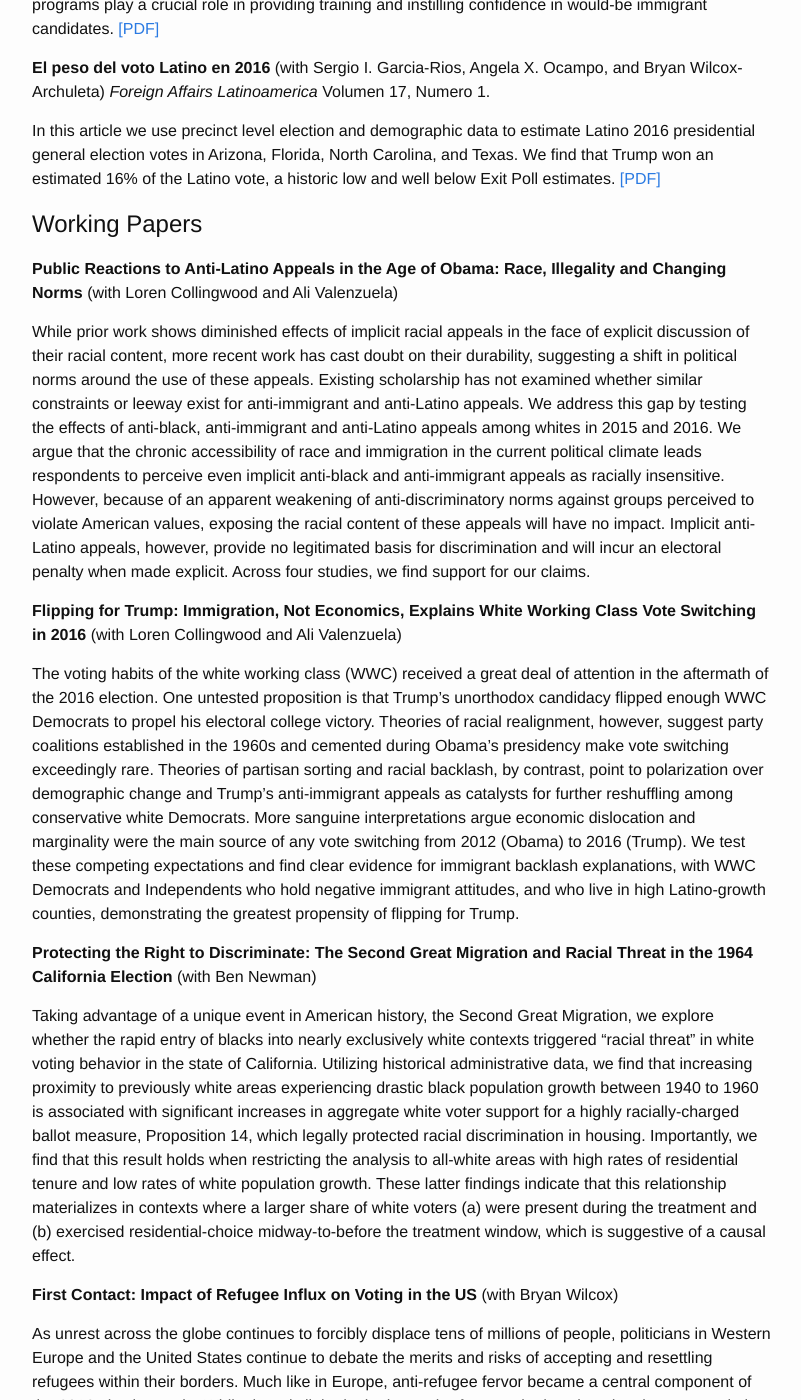
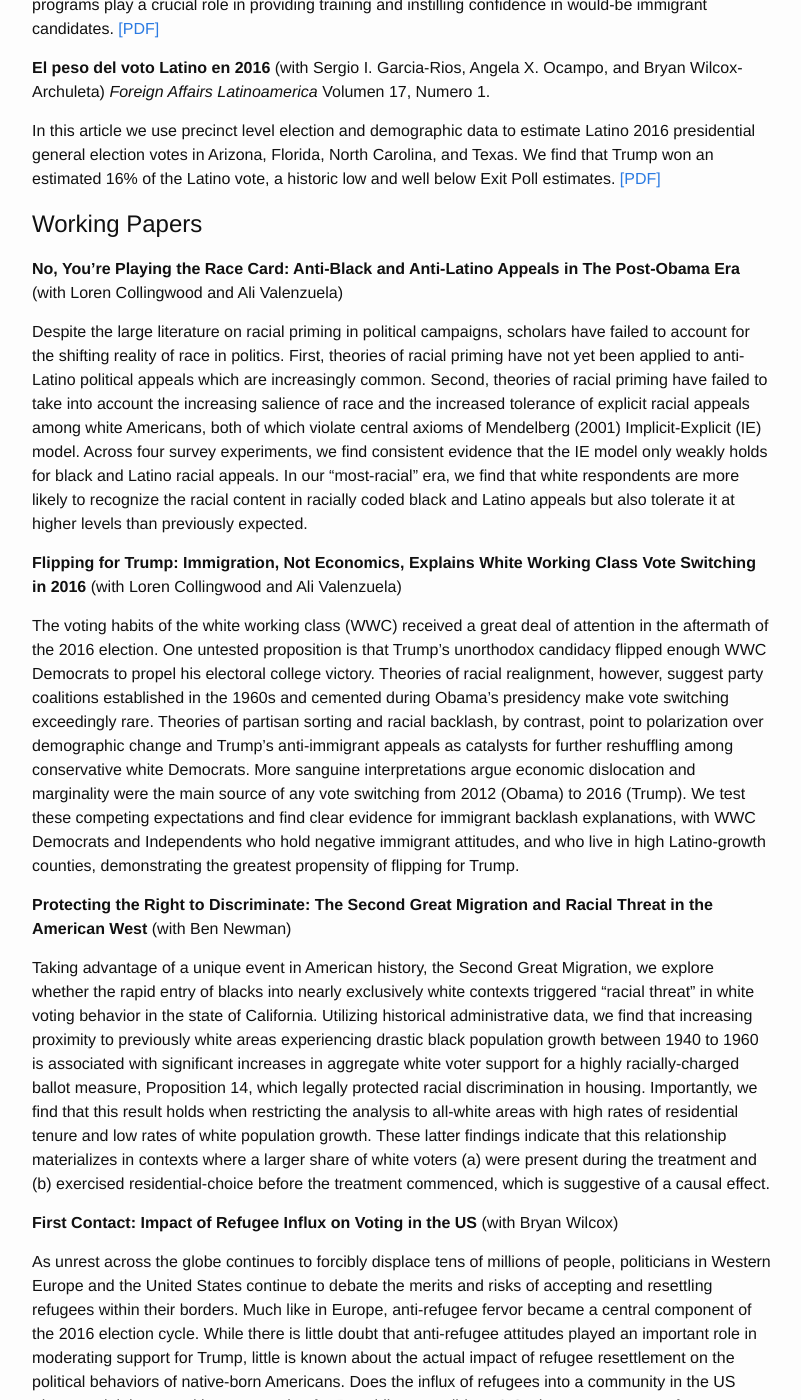
Before and after one commit to tylerreny/tylerreny.github.io, a Jekyll site: the page built from research.md, in a window 1280 px wide and 1400 px high, scrolled down 1917 px. Shown: the whole window, without its empty margins (238-1039 px from the left). Built offline with Jekyll 4.4.1, drawn with Linux system fonts in a browser that asks for light colours.

Commit message:
update research

```diff
--- a/research.md
+++ b/research.md
@@ -20,7 +20,7 @@ Demographic changes from decades of mass immigration and shifts in internal migr
 
 **``The Negative Effects of Mass Media Stereotypes of Latinos and Immigrants" In *Media and Minorities: Questions on Representation from an International Perspective*. Eds Georg Ruhrmann, Yasemin Shooman, and Peter Widmann. Jewish Museum of Berlin Press**
 
-In this chapter, we leverage data from  a national survey and an interactive
+In this chapter, we leverage data from a national survey and an interactive
 online experiment to answer two key questions. First, which stereotypes
 about Latinos and immigrants do Americans hold? Second, does exposure to
 these stereotypes from popular media sources reinforce or attenuate them?
@@ -43,17 +43,17 @@ In this article we use precinct level election and demographic data to estimate
 
 # Working Papers
 
-**Public Reactions to Anti-Latino Appeals in the Age of Obama: Race, Illegality and Changing Norms** (with Loren Collingwood and Ali Valenzuela)
+**No, You’re Playing the Race Card: Anti-Black and Anti-Latino Appeals in The Post-Obama Era** (with Loren Collingwood and Ali Valenzuela)
 
-While prior work shows diminished effects of implicit racial appeals in the face of explicit discussion of their racial content, more recent work has cast doubt on their durability, suggesting a shift in political norms around the use of these appeals. Existing scholarship has not examined whether similar constraints or leeway exist for anti-immigrant and anti-Latino appeals. We address this gap by testing the effects of anti-black, anti-immigrant and anti-Latino appeals among whites in 2015 and 2016. We argue that the chronic accessibility of race and immigration in the current political climate leads respondents to perceive even implicit anti-black and anti-immigrant appeals as racially insensitive. However, because of an apparent weakening of anti-discriminatory norms against groups perceived to violate American values, exposing the racial content of these appeals will have no impact. Implicit anti-Latino appeals, however, provide no legitimated basis for discrimination and will incur an electoral penalty when made explicit. Across four studies, we find support for our claims.
+Despite the large literature on racial priming in political campaigns, scholars have failed to account for the shifting reality of race in politics. First, theories of racial priming have not yet been applied to anti-Latino political appeals which are increasingly common. Second, theories of racial priming have failed to take into account the increasing salience of race and the increased tolerance of explicit racial appeals among white Americans, both of which violate central axioms of Mendelberg (2001) Implicit-Explicit (IE) model. Across four survey experiments, we find consistent evidence that the IE model only weakly holds for black and Latino racial appeals. In our “most-racial” era, we find that white respondents are more likely to recognize the racial content in racially coded black and Latino appeals but also tolerate it at higher levels than previously expected.
 
 **Flipping for Trump: Immigration, Not Economics, Explains White Working Class Vote Switching in 2016** (with Loren Collingwood and Ali Valenzuela)
 
 The voting habits of the white working class (WWC) received a great deal of attention in the aftermath of the 2016 election. One untested proposition is that Trump's unorthodox candidacy flipped enough WWC Democrats to propel his electoral college victory. Theories of racial realignment, however, suggest party coalitions established in the 1960s and cemented during Obama's presidency make vote switching exceedingly rare. Theories of partisan sorting and racial backlash, by contrast, point to polarization over demographic change and Trump's anti-immigrant appeals as catalysts for further reshuffling among conservative white Democrats. More sanguine interpretations argue economic dislocation and marginality were the main source of any vote switching from 2012 (Obama) to 2016 (Trump). We test these competing expectations and find clear evidence for immigrant backlash explanations, with WWC Democrats and Independents who hold negative immigrant attitudes, and who live in high Latino-growth counties, demonstrating the greatest propensity of flipping for Trump.
 
-**Protecting the Right to Discriminate: The Second Great Migration and Racial Threat in the 1964 California Election** (with Ben Newman)
+**Protecting the Right to Discriminate: The Second Great Migration and Racial Threat in the American West** (with Ben Newman)
 
-Taking advantage of a unique event in American history, the Second Great Migration, we explore whether the rapid entry of blacks into nearly exclusively white contexts triggered "racial threat" in white voting behavior in the state of California. Utilizing historical administrative data, we find that increasing proximity to previously white areas experiencing drastic black population growth between 1940 to 1960 is associated with significant increases in aggregate white voter support for a highly racially-charged ballot measure, Proposition 14, which legally protected racial discrimination in housing. Importantly, we find that this result holds when restricting the analysis to all-white areas with high rates of residential tenure and low rates of white population growth. These latter findings indicate that this relationship materializes in contexts where a larger share of white voters (a) were present during the treatment and (b) exercised residential-choice midway-to-before the treatment window, which is suggestive of a causal effect.
+Taking advantage of a unique event in American history, the Second Great Migration, we explore whether the rapid entry of blacks into nearly exclusively white contexts triggered "racial threat" in white voting behavior in the state of California. Utilizing historical administrative data, we find that increasing proximity to previously white areas experiencing drastic black population growth between 1940 to 1960 is associated with significant increases in aggregate white voter support for a highly racially-charged ballot measure, Proposition 14, which legally protected racial discrimination in housing. Importantly, we find that this result holds when restricting the analysis to all-white areas with high rates of residential tenure and low rates of white population growth. These latter findings indicate that this relationship materializes in contexts where a larger share of white voters (a) were present during the treatment and (b) exercised residential-choice before the treatment commenced, which is suggestive of a causal effect.
 
 **First Contact: Impact of Refugee Influx on Voting in the US** (with Bryan Wilcox)
 
```
